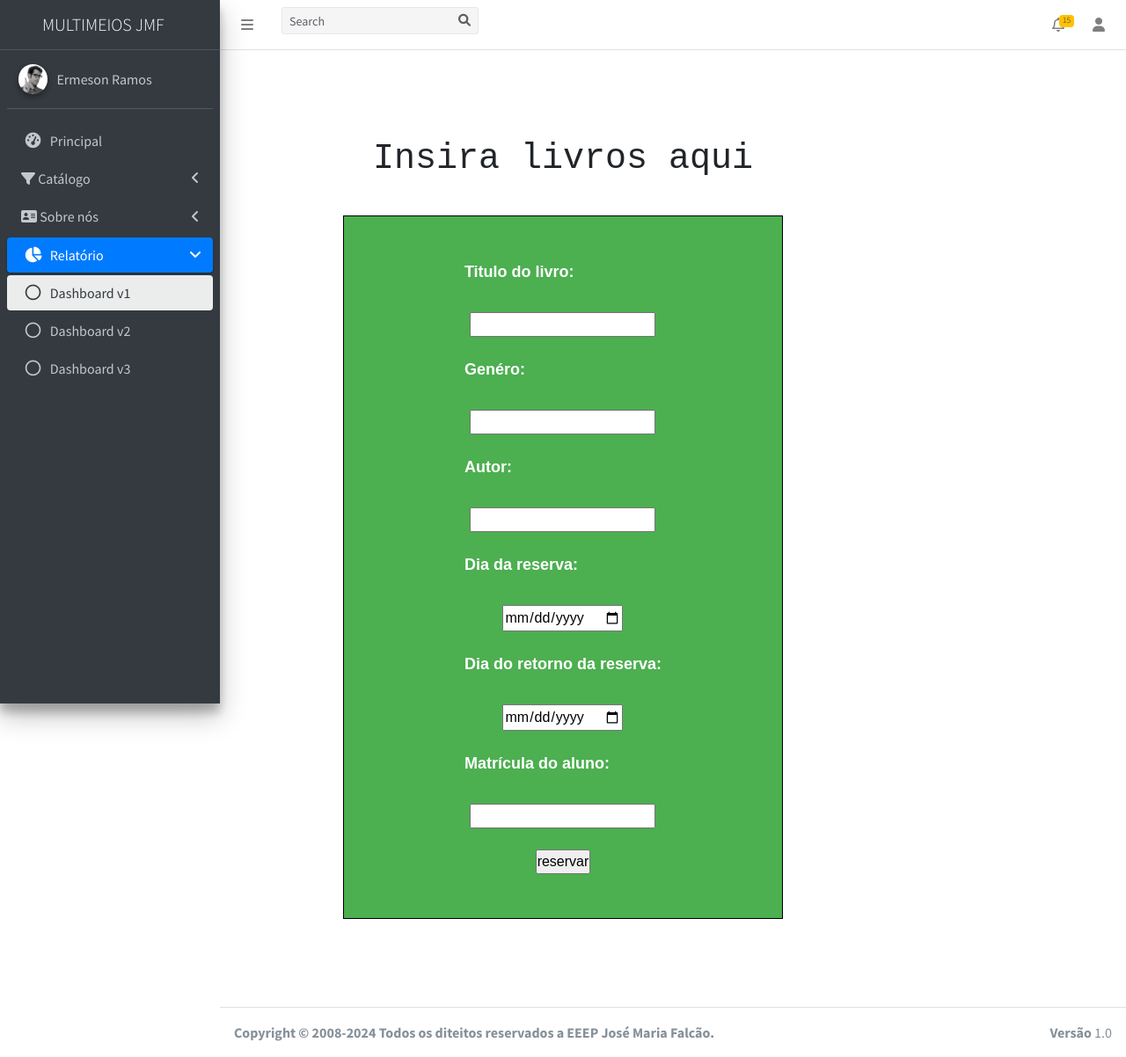
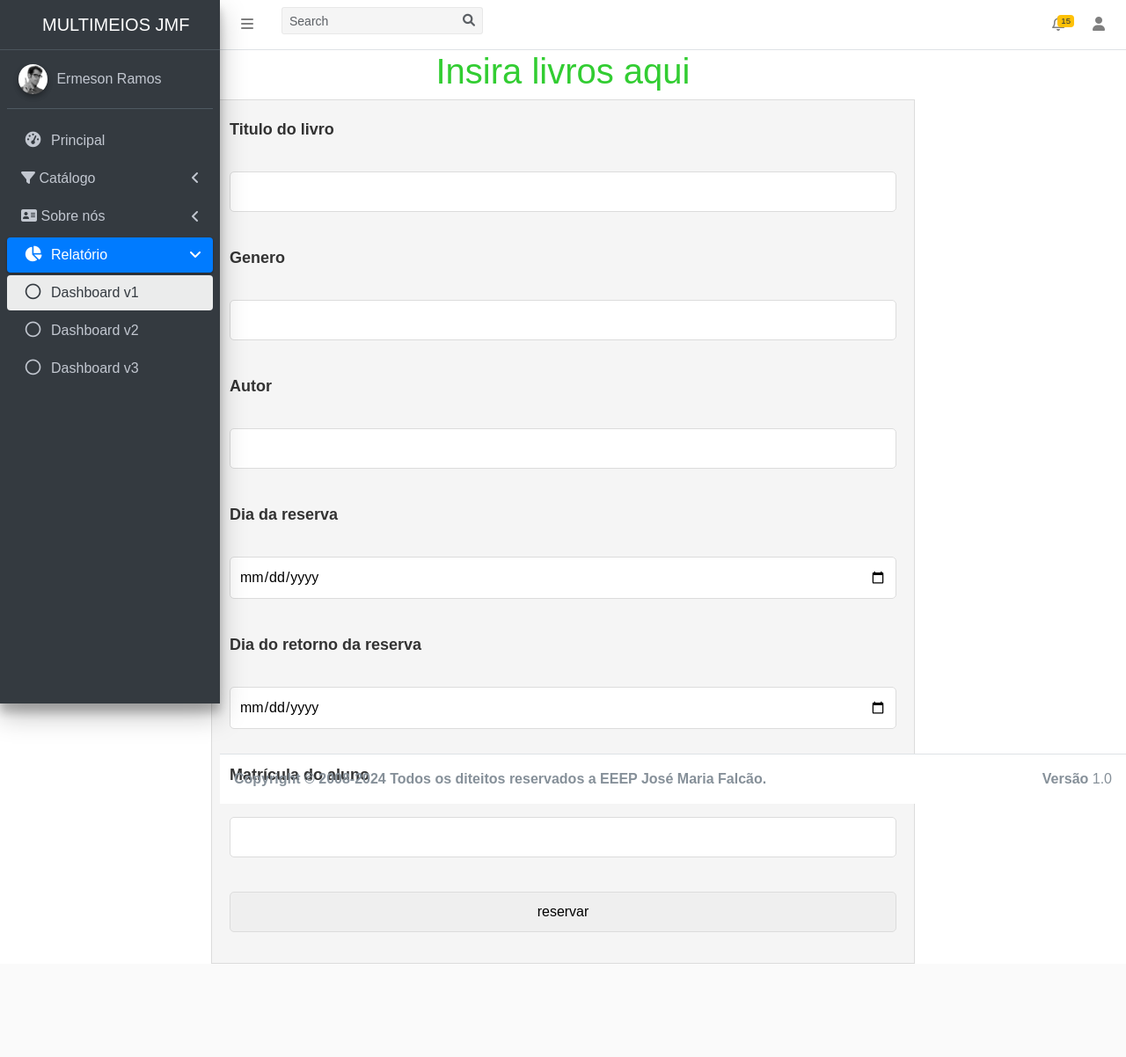
Before and after one commit to ErmesonRamos/sistema_multimeios, a PHP site: page /paginas/conteudo/cadastrador_reservas.php in a window 1280 px wide. Shown: the whole page at 88% size. After the commit the page ends 1096 px from the top, so only its background shows below. Run offline with PHP 8.4, Linux system fonts and the light colour scheme; some libraries are stand-ins or nearby versions.

Commit message:
Ajustes finais da tabela

```diff
--- a/paginas/conteudo/cadastrador_reservas.php
+++ b/paginas/conteudo/cadastrador_reservas.php
@@ -13,27 +13,27 @@
       <h1>Insira livros aqui</h1>
       <div class="book-register">
         <form action="">
-          <label for="ititle">Titulo do livro:</label>
+          <label for="ititle">Titulo do livro</label>
           <br>
           <input type="text" name="ititle" id="ititle">
           <br>
-          <label for="igenero">Genéro:</label>
+          <label for="igenero">Genero</label>
           <br>
           <input type="text" name="igenero" id="igenero">
           <br>
-          <label for="iautor">Autor:</label>
+          <label for="iautor">Autor</label>
           <br>
           <input type="text" name="iautor" id="iautor">
           <br>
-          <label for="ibook-day">Dia da reserva:</label>
+          <label for="ibook-day">Dia da reserva</label>
           <br>
           <input type="date" name="ibook-day" id="ibook-day">
           <br>
-          <label for="ireturn_day">Dia do retorno da reserva:</label>
+          <label for="ireturn_day">Dia do retorno da reserva</label>
           <br>
           <input type="date" name="ireturn_day" id="ireturn_day">
           <br>
-          <label for="iregistron_studant">Matrícula do aluno:</label>
+          <label for="iregistron_studant">Matrícula do aluno</label>
           <br>
           <input type="number" name="iregistron_studant" id="iregistron_studant">
           <br>
--- a/paginas/conteudo/estilos/cadastrador_reservas.css
+++ b/paginas/conteudo/estilos/cadastrador_reservas.css
@@ -3,35 +3,69 @@
   margin: 0;
   box-sizing: border-box;
 }
+
+body {
+  font-family: Arial, Helvetica, sans-serif;
+}
+
 main {
-  margin: 100px;
+  max-width: 100vw;
+  max-height: 800px;
 }
+
+.conteiner {
+  margin: auto;
+  max-width: 800px;
+  min-height: 500px;
+}
+
 .conteiner h1 {
-  margin: 40px;
-  font-family: 'Courier New', Courier, monospace;
   text-align: center;
+  color: #32CD32; /* Verde limão */
 }
-.conteiner .book-register {
-  margin: auto;
-  max-width: 500px;
-  height: 800px;
-  display: flex;
-  align-items: center;
-  justify-content: center;
-  border: 1px solid black;
-  background-color: #4CAF50;
-  color: white;
+
+.conteiner .book-register h1 {
+  text-align: center;
+  color: #32CD32; /* Verde limão */
 }
 
 .conteiner .book-register form {
   display: flex;
   flex-direction: column;
-  align-items: center;
-  font-family: Arial, Helvetica, sans-serif;
-
+  align-items: flex-start;
+  max-width: 100%;
+  border: 1px solid #DCDCDC; /* Cor da borda */
+  padding: 20px;
+  background-color: #F5F5F5; /* Cor de fundo */
 }
 
 .conteiner .book-register form > label {
   align-self: flex-start;
   font-size: 18px;
+  color: #333333; /* Cor do texto */
+  margin-bottom: 10px;
 }
+
+.conteiner .book-register form input,
+.conteiner .book-register form select,
+.conteiner .book-register form textarea {
+  width: 100%;
+  padding: 10px;
+  border: 1px solid #DCDCDC; /* Cor da borda dos campos */
+  border-radius: 5px;
+  margin-bottom: 15px; /* Espaçamento entre campos */
+}
+
+.conteiner .book-register form button {
+  background-color: #28a745; /* Cor do botão */
+  color: #ffffff; /* Cor do texto do botão */
+  border: none;
+  padding: 10px 20px;
+  border-radius: 5px;
+  cursor: pointer;
+  font-size: 16px;
+}
+
+.conteiner .book-register form button:hover {
+  background-color: #218838; /* Cor do botão quando passa o mouse */
+}
```
